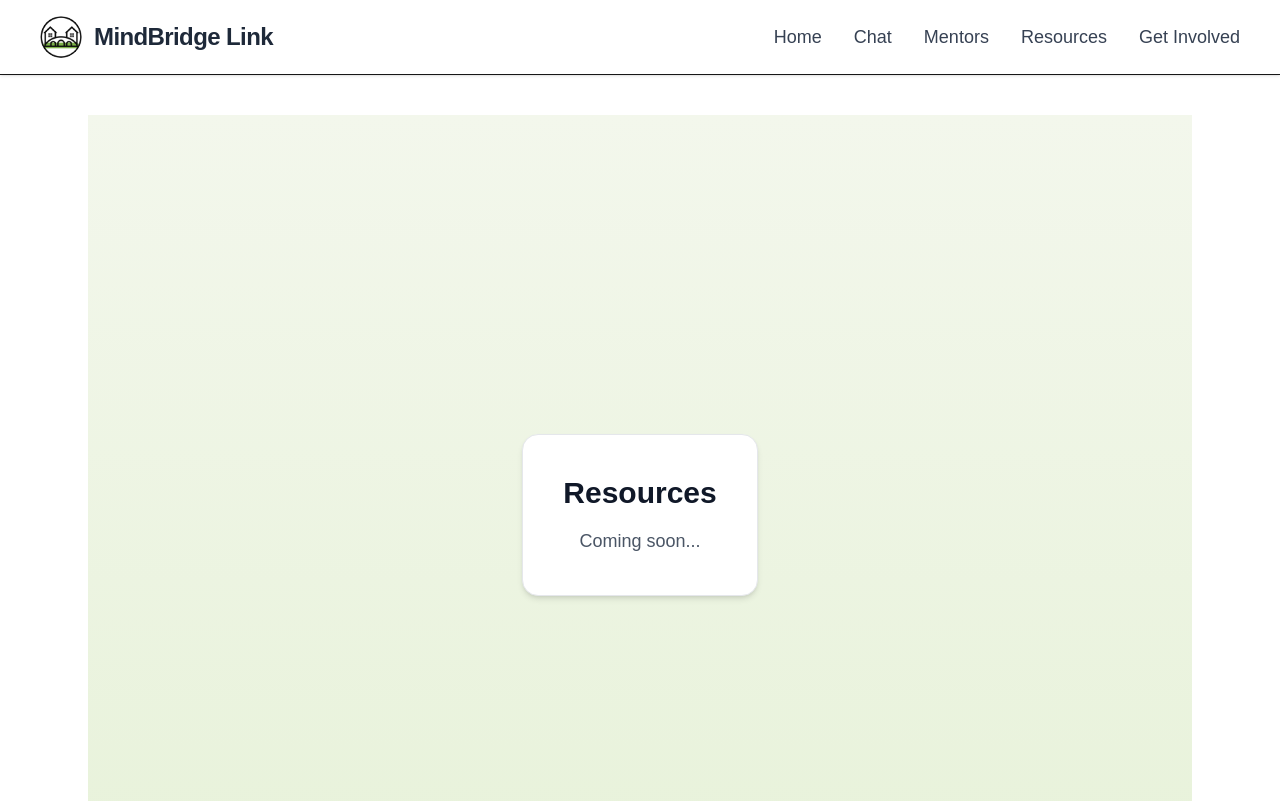
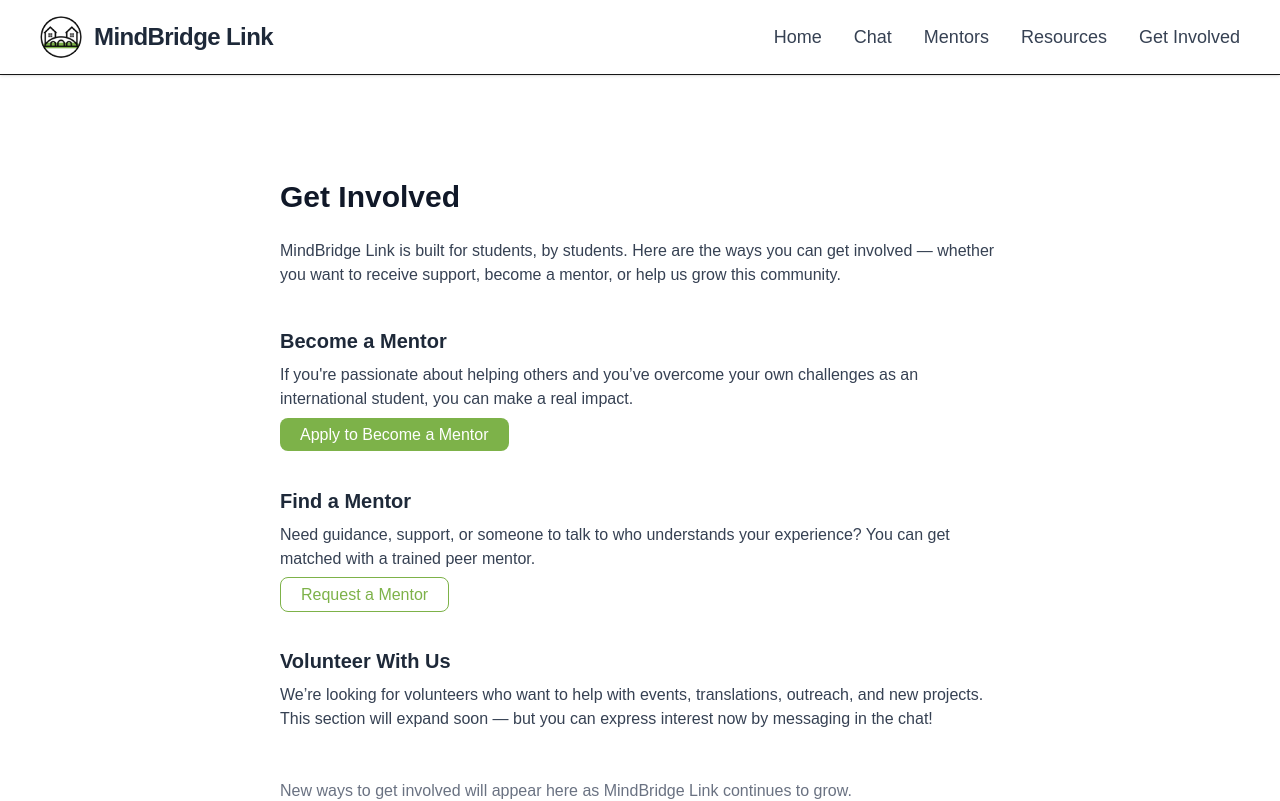
Before and after one commit to 0j0byte/Mindbridge-Link, a Next.js app: page /resources in a window 1280 px wide. Shown: the top 801 px of the page. Built offline with nearby package versions, Linux system fonts and the light colour scheme.

Commit message:
Update MVP with resources + get involved pages

```diff
--- a/app/resources/page.tsx
+++ b/app/resources/page.tsx
@@ -1,12 +1,64 @@
-export default function ResourcesPage() {
+export default function GetInvolvedPage() {
   return (
-    <div className="min-h-screen flex items-center justify-center bg-gradient-to-b from-[#f3f7ec] to-[#e7f2d9] p-6">
-      <div className="bg-white border border-gray-200 shadow-md rounded-2xl p-10 text-center max-w-lg">
-        <h1 className="text-3xl font-semibold text-gray-900 mb-4">
-          Resources
-        </h1>
-        <p className="text-gray-600 text-lg">Coming soon...</p>
-      </div>
+    <div className="max-w-3xl mx-auto px-6 py-16">
+      <h1 className="text-3xl font-bold text-gray-900 mb-6">Get Involved</h1>
+
+      <p className="text-gray-700 mb-10">
+        MindBridge Link is built for students, by students. Here are the ways
+        you can get involved — whether you want to receive support, become a
+        mentor, or help us grow this community.
+      </p>
+
+      {/* Become a Mentor */}
+      <section className="mb-10">
+        <h2 className="text-xl font-semibold text-gray-800 mb-2">
+          Become a Mentor
+        </h2>
+        <p className="text-gray-700 mb-3">
+          If you're passionate about helping others and you’ve overcome your own
+          challenges as an international student, you can make a real impact.
+        </p>
+        <a
+          href="https://docs.google.com/forms/d/e/1FAIpQLScItrJ8-Ax-ceeUrve0Kzl69hG-81qS0Zx-RQMGuzI7MhW5zg/viewform?usp=publish-editor"
+          className="px-5 py-2 bg-[#7db249] text-white rounded-lg hover:opacity-90 transition"
+        >
+          Apply to Become a Mentor
+        </a>
+      </section>
+
+      {/* Find a Mentor */}
+      <section className="mb-10">
+        <h2 className="text-xl font-semibold text-gray-800 mb-2">
+          Find a Mentor
+        </h2>
+        <p className="text-gray-700 mb-3">
+          Need guidance, support, or someone to talk to who understands your
+          experience? You can get matched with a trained peer mentor.
+        </p>
+        <a
+          href="https://docs.google.com/forms/d/e/1FAIpQLSd0P7o4BpiqXHF61V5nyZvatrFyFduusxnvQCF7SEvoNLwjRA/viewform?usp=publish-editor"
+          className="px-5 py-2 border border-[#7db249] text-[#7db249] rounded-lg hover:bg-green-50 transition"
+        >
+          Request a Mentor
+        </a>
+      </section>
+
+      {/* Volunteer */}
+      <section className="mb-12">
+        <h2 className="text-xl font-semibold text-gray-800 mb-2">
+          Volunteer With Us
+        </h2>
+        <p className="text-gray-700">
+          We’re looking for volunteers who want to help with events,
+          translations, outreach, and new projects. This section will expand
+          soon — but you can express interest now by messaging in the chat!
+        </p>
+      </section>
+
+      <p className="text-gray-500">
+        New ways to get involved will appear here as MindBridge Link continues
+        to grow.
+      </p>
     </div>
   );
 }
```
